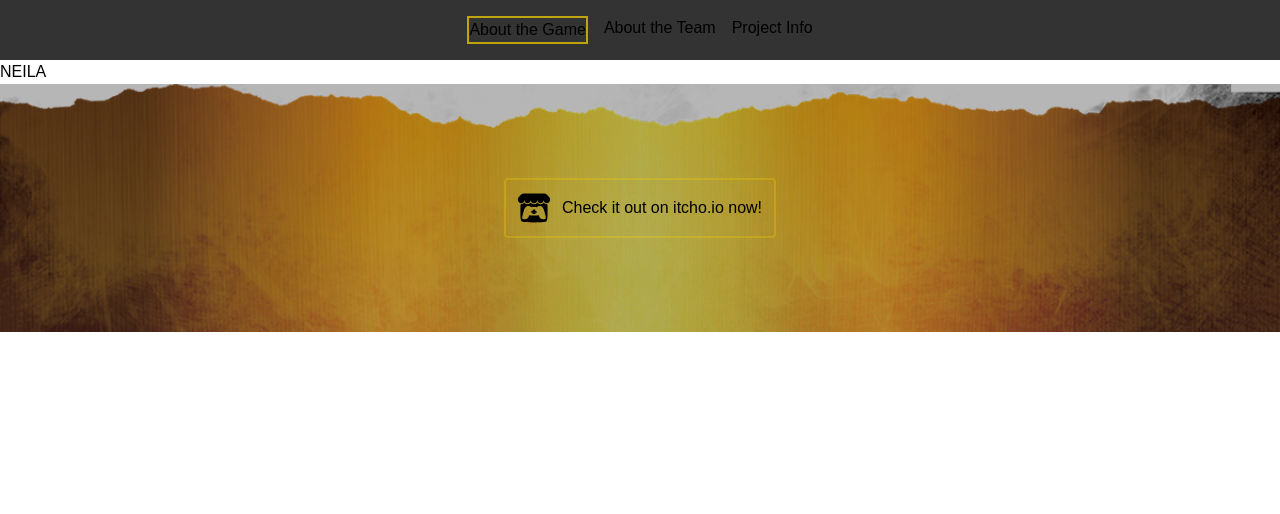
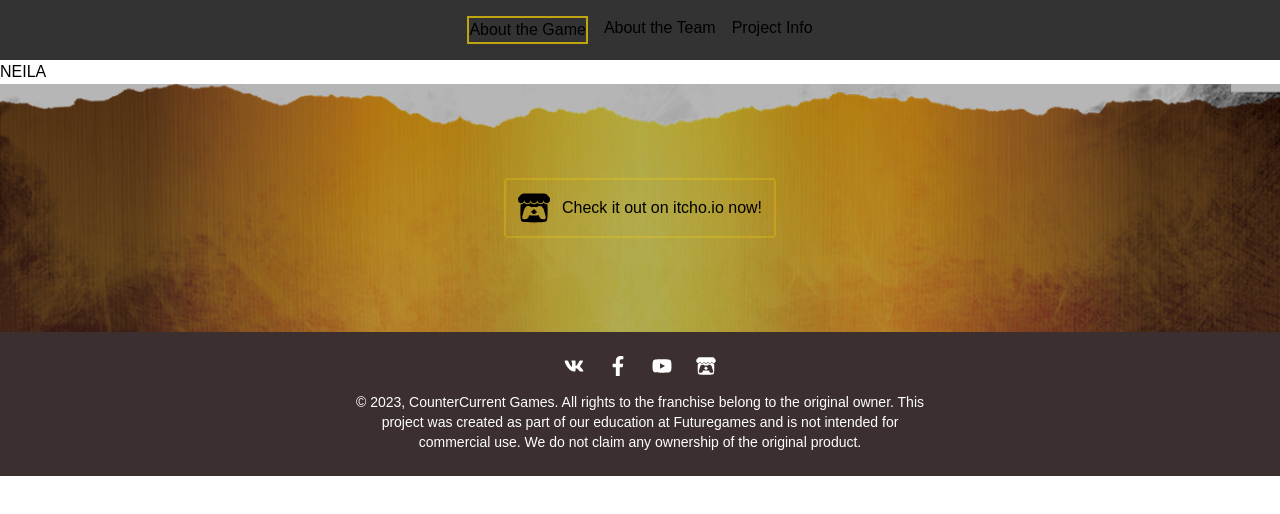
Before and after one commit to jasminedns/neila, a Next.js app: page / in a window 1280 px wide. Shown: the top 514 px of the page. Built offline with nearby package versions, Linux system fonts and the light colour scheme.

Commit message:
color changed

```diff
--- a/src/app/layout.tsx
+++ b/src/app/layout.tsx
@@ -2,6 +2,7 @@ import type { Metadata } from "next";
 import { Montserrat , Cinzel_Decorative} from "next/font/google";
 import "./globals.css";
 import Header from "@/components/Header";
+import Footer from "@/components/Footer";
 
 const cinzel = Cinzel_Decorative({
   subsets:['latin'],
@@ -30,7 +31,9 @@ export default function RootLayout({
       <body
         className={` ${montserrat.variable} ${cinzel.variable} antialiased`}>
         <Header />
+
         {children}
+         <Footer />
       </body>
     </html>
   );
--- a/src/components/Footer/index.tsx
+++ b/src/components/Footer/index.tsx
@@ -5,14 +5,14 @@ import {FaVk, FaFacebookF, FaYoutube, FaItchIo} from  "react-icons/fa";
 
 const Footer: React.FC = () => {
     return (
-        <footer className="bg-[#3B2F2F] text-[#C1A35C] py-6 px-4 text-center">
+        <footer className="bg-[#3B2F2F] text-[#FFFFFF] py-6 px-4 text-center">
       <div className="flex justify-center gap-6 mb-4 text-xl">
-        <a href="#" aria-label="VK" className="hover:text-[#FF8C42]"><FaVk /></a>
-        <a href="#" aria-label="Facebook" className="hover:text-[#FF8C42]"><FaFacebookF /></a>
-        <a href="#" aria-label="YouTube" className="hover:text-[#FF8C42]"><FaYoutube /></a>
-        <a href="#" aria-label="Itch.io" className="hover:text-[#FF8C42]"><FaItchIo /></a>
+        <a href="#" aria-label="VK" className="hover:text-[#FFFFFF]"><FaVk /></a>
+        <a href="#" aria-label="Facebook" className="hover:text-[#FFFFFF]"><FaFacebookF /></a>
+        <a href="#" aria-label="YouTube" className="hover:text-[#FFFFFF]"><FaYoutube /></a>
+        <a href="#" aria-label="Itch.io" className="hover:text-[#FFFFFF]"><FaItchIo /></a>
       </div>
-      <p className="text-sm max-w-xl mx-auto text-[#A9A9A9]">
+      <p className="text-sm max-w-xl mx-auto text-[#FFFFFF]">
         © 2023, CounterCurrent Games. All rights to the franchise belong to the original owner.
         This project was created as part of our education at Futuregames and is not intended for
         commercial use. We do not claim any ownership of the original product.
```
